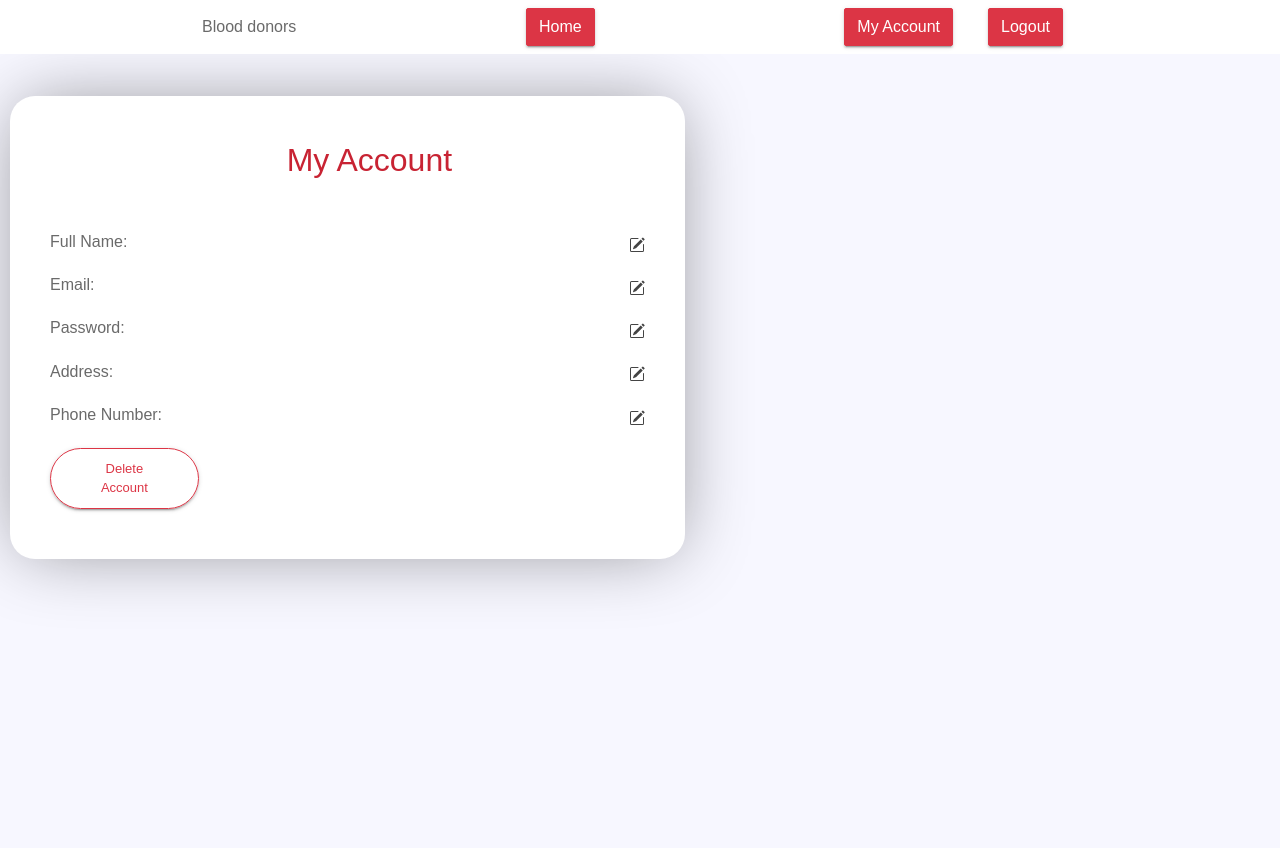
After one commit to RanyaOUNI/Python-Project, a Flask app: page /my_account in a window 1280 px wide. The commit adds this page. Run offline with Flask 3, Linux system fonts and the light colour scheme; some web fonts are replaced.

Commit message:
Liaisons

```diff
--- a/flask_app/controllers/users.py
+++ b/flask_app/controllers/users.py
@@ -25,3 +25,7 @@ def user():
 @app.route('/register2')
 def register2():
     return render_template("register2.html")
+
+@app.route('/my_account')
+def my_account():
+    return render_template("my_account.html")
--- /dev/null
+++ b/flask_app/static/css/my_account.css
@@ -0,0 +1,314 @@
+
+/* ===================================== Import Less ================================== */
+@font-face {
+  font-family: 'mouse-300';
+  src: url("../fonts/RobotoSlab-Regular.ttf") format("truetype"); }
+@font-face {
+  font-family: 'mouse-500';
+  src: url("../fonts/RobotoSlab-Bold.ttf") format("truetype"); }
+/* ===================================== Basic CSS ================================== */
+* {
+  margin: 0px;
+  padding: 0px;
+  list-style: none; }
+
+
+
+a {
+  text-decoration: none;
+  outline: none;
+  color: #444; }
+
+a:hover {
+  color: #444; }
+
+ul {
+  margin-bottom: 0;
+  padding-left: 0; }
+
+a:hover,
+a:focus,
+input,
+textarea {
+  text-decoration: none;
+  outline: none; }
+
+.center {
+  text-align: center; }
+
+.left {
+  text-align: left; }
+
+.right {
+  text-align: right; }
+
+.cp {
+  cursor: pointer; }
+
+html, body {
+  height: 100%; }
+
+p {
+  margin-bottom: 0px;
+  width: 100%; }
+
+.no-padding {
+  padding: 0px; }
+
+.no-margin {
+  margin: 0px; }
+
+.hid {
+  display: none; }
+
+.top-mar {
+  margin-top: 15px; }
+
+.h-100 {
+  height: 100%; }
+
+
+
+.container-fluid {
+  padding: 0px; }
+
+h1, h2, h3, h4, h5, h6 {
+  font-family: "mouse-500", Arial, Helvetica, sans-serif; }
+
+strong {
+  font-family: "mouse-500", Arial, Helvetica, sans-serif; }
+
+body {
+  background-color: #f7f7ff !important;
+  font-family: "mouse-300", Arial, Helvetica, sans-serif;
+  color: #6A6A6A; }
+
+/* .session-title {
+  padding: 30px;
+  margin: 0px; }
+  .session-title h2 {
+    width: 100%;
+    text-align: center; }
+  .session-title p {
+    max-width: 850px;
+    text-align: center;
+    float: none;
+    margin: auto; }
+  .session-title span {
+    float: right;
+    font-style: italic; } */
+
+.inner-title {
+  padding: 20px;
+  padding-left: 0px;
+  margin-bottom: 30px; }
+  .inner-title h2 {
+    width: 100%;
+    text-align: center;
+    font-size: 2rem;
+    font-family: "slab", Arial, Helvetica, sans-serif; }
+  .inner-title p {
+    width: 100%;
+    text-align: center; }
+
+/* .page-nav {
+  padding: 40px;
+  text-align: center;
+  padding-top: 160px; }
+  .page-nav ul {
+    float: none;
+    margin: auto; }
+  .page-nav h2 {
+    font-size: 36px;
+    width: 100%;
+    color: #444; }
+    @media screen and (max-width: 600px) {
+      .page-nav h2 {
+        font-size: 26px; } }
+  .page-nav ul li {
+    float: left;
+    margin-right: 10px;
+    margin-top: 10px;
+    font-size: 16px; }
+    .page-nav ul li i {
+      width: 30px;
+      text-align: center;
+      color: #444; }
+    .page-nav ul li a {
+      color: #444; } */
+
+.btn-success {
+  background-color: #00ab9f;
+  border-color: #00ab9f; }
+  .btn-success:hover {
+    background-color: #00ab9f !important;
+    border-color: #00ab9f !important; }
+  .btn-success:active {
+    background-color: #00ab9f !important;
+    border-color: #00ab9f !important; }
+  .btn-success:focus {
+    background-color: #00ab9f !important;
+    border-color: #00ab9f !important;
+    box-shadow: none !important; }
+
+/* .btn-info {
+  background-color: #4f6dcd;
+  border-color: #4f6dcd; }
+  .btn-info:hover {
+    background-color: #4f6dcd !important;
+    border-color: #4f6dcd !important; }
+  .btn-info:active {
+    background-color: #4f6dcd !important;
+    border-color: #4f6dcd !important; }
+  .btn-info:focus {
+    background-color: #4f6dcd !important;
+    border-color: #4f6dcd !important;
+    box-shadow: none !important; } */
+
+.btn {
+  box-shadow: 0 3px 1px -2px rgba(0, 0, 0, 0.2), 0 2px 2px 0 rgba(0, 0, 0, 0.14), 0 1px 5px 0 rgba(0, 0, 0, 0.12);
+  border-radius: 2px; }
+
+.form-control:focus {
+  box-shadow: none !important;
+  border: 2px solid  #00a8df; }
+
+.btn-light {
+  background-color: #FFF;
+  color: #3F3F3F; }
+
+.collapse.show {
+  display: block !important; }
+
+/* .form-control:focus {
+  box-shadow: none;
+  border: 2px solid #dc3545 !important; } */
+
+.form-control {
+  background-color: #F8F8F8;
+  margin-bottom: 20px; }
+  .form-control:focus {
+    background-color: #FFF;
+    border-color: #CCC; }
+
+.container {
+  max-width: 900px;
+
+}
+/* ===================================== Navbar CSS ================================== */
+.right-nav {
+  display: flex;
+  align-items: center;
+}
+.right-nav ul {
+  list-style: none;
+  margin: 0;
+  padding: 0;
+  display: flex;
+  align-items: center;
+}
+.right-nav li {
+  margin-right: 15px;
+}
+.nav-item a{
+  margin-left: 20px;
+}
+/* ===================================== Header CSS ================================== */
+@media screen and (max-width: 991px) {
+  .cdvfdfd {
+    padding: 15px; } }
+
+.login-box {
+  background-color: #FFF;
+  float: none;
+  /* margin: auto; */
+  border-radius: 25px !important;
+  -webkit-box-shadow: 0px 0px 72px -10px rgba(0, 0, 0, 0.44);
+  -moz-box-shadow: 0px 0px 72px -10px rgba(0, 0, 0, 0.44);
+  box-shadow: 0px 0px 72px -10px rgba(0, 0, 0, 0.44);
+  border-radius: 5px;
+  margin: -20%;
+}
+  @media screen and (max-width: 575px) {
+    .login-box {
+      margin-top: 0px; } }
+  @media screen and (max-width: 1096px) {
+    .login-box {
+      margin-bottom: 40px;
+      margin-top: 40px; } }
+
+.log-det {
+  padding: 40px; }
+  .log-det .small-logo {
+    text-align: center;
+    align-items: center;
+    color: #c82333;
+    font-size: 2rem; }
+    .log-det .small-logo i {
+      font-size: 32px;
+      margin-right: 10px; }
+  .log-det .dfmn {
+    margin-top: 15px;
+    font-size: .9rem; }
+  .log-det h2 {
+    margin-top: 20px;
+    width: 100%;
+    text-align: center;
+    font-size: 1.3rem;
+    margin-bottom: 40px; }
+  .log-det ul {
+    float: none;
+    margin: auto;
+    width: 200px; }
+    .log-det ul li {
+      float: left;
+      padding: 10px; }
+      .log-det ul li i {
+        padding: 10px;
+        border: 1px solid #CCC;
+        width: 40px;
+        height: 40px;
+        text-align: center;
+        border-radius: 50px; }
+  .log-det p {
+    width: 100%;
+    text-align: center;
+    margin-bottom: 20px;
+    margin-top: 10px; }
+  .log-det .small-info {
+    font-size: .9rem;
+    border-top: 1px solid #cccccc73;
+    padding-top: 20px;
+    margin-bottom: 5px; }
+  .log-det .btn {
+    width: 100%; }
+  .log-det .text-box-cont {
+    max-width: 800px;
+    float: none;
+    margin: auto; }
+    /* .log-det .text-box-cont .input-group .input-group-prepend span {
+      background-color: #F8F8F8;
+      border-radius: 0px;
+      border-right: 0px;
+      border-bottom-left-radius: 50px;
+      border-top-left-radius: 50px; } */
+    .log-det .text-box-cont .input-group .input-group-prepend i {
+      color: #777474;
+      font-size: 14px; }
+
+    .log-det .text-box-cont .btn {
+      border-radius: 50px;
+      padding: 10px 30px;
+      /* margin: auto; */
+      margin-bottom: 10px;
+      font-size: 13px; }
+
+    .log-det .forget-o {
+      color: #777474;
+      font-weight: 600;
+      margin: auto; }
+
+      .log-det .forget-p {
+        color: #c82333;
+        font-weight: 600;
+        margin: auto; }
--- a/flask_app/templates/home.html
+++ b/flask_app/templates/home.html
@@ -40,7 +40,7 @@
 
                     <a class="nav-link" href="#contact">Contact Us</a>
                   </li>
-                  <li><a href="/login"><button type="button" class="btn btn-danger">Login</button></a> </li>
+                  <li><a href="/login"><button type="button" class="btn btn-danger">Login</button></a></li>
                   <li><a href="/register"><button type="button" class="btn btn-danger">Sign In</button></a></li>
                 </ul>
               </div>
--- /dev/null
+++ b/flask_app/templates/my_account.html
@@ -0,0 +1,167 @@
+<!doctype html>
+<html lang="en">
+
+<head>
+    <meta charset="utf-8">
+    <meta name="viewport" content="width=device-width, initial-scale=1, shrink-to-fit=no">
+    <title> My Account</title>
+
+    <!-- <link rel="shortcut icon" href="assets/images/fav.jpg">
+    <link rel="stylesheet" href="assets/css/bootstrap.min.css">
+    <link rel="stylesheet" href="assets/css/fontawsom-all.min.css">
+    <link rel="stylesheet" type="text/css" href="assets/css/style.css" /> -->
+    <link rel="stylesheet" href="https://cdn.jsdelivr.net/npm/bootstrap@5.2.3/dist/css/bootstrap.min.css">
+    <link rel="stylesheet" href="{{url_for('static', filename='css/my_account.css')}}">
+    <link rel="stylesheet" href="{{url_for('static', filename='css/fontawsom-all.min.css')}}">
+</head>
+
+<body>
+    <div class="container-fluid ">
+        <nav class="navbar navbar-expand-lg navbar-light bg-white fixed-top">
+            <div class="container">
+              <button
+                class="navbar-toggler"
+                type="button"
+                data-mdb-toggle="collapse"
+                data-mdb-target="#navbarExample01"
+                aria-controls="navbarExample01"
+                aria-expanded="false"
+                aria-label="Toggle navigation"
+              >
+                <i class="fas fa-bars"></i>
+              </button>
+              <div class="collapse navbar-collapse d-flex justify-content-between " id="navbarExample01">
+                <div class="left-nav">
+                    <a class="nav-link" aria-current="page" href="#">Blood donors</a>
+                  </div>
+                <div class="center-nav">
+                  <a class="btn btn-danger " href="/">Home</a>
+                </div>
+
+                  <div class="right-nav">
+                  <ul>
+                  <li class="nav-item ">
+                    <a class="btn btn-danger  " href="/my_account">My Account</a>
+                  </li>
+                  <li class="nav-item">
+                    <a class="btn btn-danger " href="/">Logout</a>
+                  </li>
+                </ul>
+              </div>
+              </div>
+            </div>
+          </nav>
+
+        <div class="container mt-5">
+            <div class="row cdvfdfd">
+                <div class="col-lg-9 col-md-12 login-box mt-5">
+                    <div class="row">
+                        <div class="col-lg-12 col-md-6 log-det ">
+                            <div class="small-logo">
+                                <i class="fab fa-asymmetrik"></i> My Account
+                            </div>
+
+
+
+
+                            <div class="text-box-cont mt-5">
+                                <div class="input-group mb-3 d-flex justify-content-between">
+                                    <h6>Full Name:</h6>
+                                    <div class="input-group-prepend">
+                                        <a href="/">
+                                            <span id="basic-addon1"><svg xmlns="http://www.w3.org/2000/svg" width="16" height="16" fill="currentColor" class="bi bi-pencil-square" viewBox="0 0 16 16">
+                                                <path d="M15.502 1.94a.5.5 0 0 1 0 .706L14.459 3.69l-2-2L13.502.646a.5.5 0 0 1 .707 0l1.293 1.293zm-1.75 2.456-2-2L4.939 9.21a.5.5 0 0 0-.121.196l-.805 2.414a.25.25 0 0 0 .316.316l2.414-.805a.5.5 0 0 0 .196-.12l6.813-6.814z"/>
+                                                <path fill-rule="evenodd" d="M1 13.5A1.5 1.5 0 0 0 2.5 15h11a1.5 1.5 0 0 0 1.5-1.5v-6a.5.5 0 0 0-1 0v6a.5.5 0 0 1-.5.5h-11a.5.5 0 0 1-.5-.5v-11a.5.5 0 0 1 .5-.5H9a.5.5 0 0 0 0-1H2.5A1.5 1.5 0 0 0 1 2.5v11z"/>
+                                              </svg></span>
+                                        </a>
+
+                                    </div>
+
+                                </div>
+
+                                <div class="input-group mb-3 d-flex justify-content-between">
+                                    <h6>Email:</h6>
+                                    <div class="input-group-prepend">
+                                        <a href="/">
+                                            <span id="basic-addon1"><svg xmlns="http://www.w3.org/2000/svg" width="16" height="16" fill="currentColor" class="bi bi-pencil-square" viewBox="0 0 16 16">
+                                                <path d="M15.502 1.94a.5.5 0 0 1 0 .706L14.459 3.69l-2-2L13.502.646a.5.5 0 0 1 .707 0l1.293 1.293zm-1.75 2.456-2-2L4.939 9.21a.5.5 0 0 0-.121.196l-.805 2.414a.25.25 0 0 0 .316.316l2.414-.805a.5.5 0 0 0 .196-.12l6.813-6.814z"/>
+                                                <path fill-rule="evenodd" d="M1 13.5A1.5 1.5 0 0 0 2.5 15h11a1.5 1.5 0 0 0 1.5-1.5v-6a.5.5 0 0 0-1 0v6a.5.5 0 0 1-.5.5h-11a.5.5 0 0 1-.5-.5v-11a.5.5 0 0 1 .5-.5H9a.5.5 0 0 0 0-1H2.5A1.5 1.5 0 0 0 1 2.5v11z"/>
+                                              </svg></span>
+                                        </a>
+
+                                    </div>
+
+                                </div>
+
+                                <div class="input-group mb-3 d-flex justify-content-between">
+                                    <h6>Password:</h6>
+                                    <div class="input-group-prepend">
+                                        <a href="/">
+                                            <span id="basic-addon1"><svg xmlns="http://www.w3.org/2000/svg" width="16" height="16" fill="currentColor" class="bi bi-pencil-square" viewBox="0 0 16 16">
+                                                <path d="M15.502 1.94a.5.5 0 0 1 0 .706L14.459 3.69l-2-2L13.502.646a.5.5 0 0 1 .707 0l1.293 1.293zm-1.75 2.456-2-2L4.939 9.21a.5.5 0 0 0-.121.196l-.805 2.414a.25.25 0 0 0 .316.316l2.414-.805a.5.5 0 0 0 .196-.12l6.813-6.814z"/>
+                                                <path fill-rule="evenodd" d="M1 13.5A1.5 1.5 0 0 0 2.5 15h11a1.5 1.5 0 0 0 1.5-1.5v-6a.5.5 0 0 0-1 0v6a.5.5 0 0 1-.5.5h-11a.5.5 0 0 1-.5-.5v-11a.5.5 0 0 1 .5-.5H9a.5.5 0 0 0 0-1H2.5A1.5 1.5 0 0 0 1 2.5v11z"/>
+                                              </svg></span>
+                                        </a>
+
+                                    </div>
+
+                                </div>
+
+                                <div class="input-group mb-3 d-flex justify-content-between">
+                                    <h6>Address:</h6>
+                                    <div class="input-group-prepend">
+                                        <a href="/">
+                                            <span id="basic-addon1"><svg xmlns="http://www.w3.org/2000/svg" width="16" height="16" fill="currentColor" class="bi bi-pencil-square" viewBox="0 0 16 16">
+                                                <path d="M15.502 1.94a.5.5 0 0 1 0 .706L14.459 3.69l-2-2L13.502.646a.5.5 0 0 1 .707 0l1.293 1.293zm-1.75 2.456-2-2L4.939 9.21a.5.5 0 0 0-.121.196l-.805 2.414a.25.25 0 0 0 .316.316l2.414-.805a.5.5 0 0 0 .196-.12l6.813-6.814z"/>
+                                                <path fill-rule="evenodd" d="M1 13.5A1.5 1.5 0 0 0 2.5 15h11a1.5 1.5 0 0 0 1.5-1.5v-6a.5.5 0 0 0-1 0v6a.5.5 0 0 1-.5.5h-11a.5.5 0 0 1-.5-.5v-11a.5.5 0 0 1 .5-.5H9a.5.5 0 0 0 0-1H2.5A1.5 1.5 0 0 0 1 2.5v11z"/>
+                                              </svg></span>
+                                        </a>
+
+                                    </div>
+
+                                </div>
+
+                                <div class="input-group mb-3 d-flex justify-content-between">
+                                    <h6>Phone Number:</h6>
+                                    <div class="input-group-prepend">
+
+                                        <a href="/">
+                                        <span id="basic-addon1"><svg xmlns="http://www.w3.org/2000/svg" width="16" height="16" fill="currentColor" class="bi bi-pencil-square" viewBox="0 0 16 16">
+                                            <path d="M15.502 1.94a.5.5 0 0 1 0 .706L14.459 3.69l-2-2L13.502.646a.5.5 0 0 1 .707 0l1.293 1.293zm-1.75 2.456-2-2L4.939 9.21a.5.5 0 0 0-.121.196l-.805 2.414a.25.25 0 0 0 .316.316l2.414-.805a.5.5 0 0 0 .196-.12l6.813-6.814z"/>
+                                            <path fill-rule="evenodd" d="M1 13.5A1.5 1.5 0 0 0 2.5 15h11a1.5 1.5 0 0 0 1.5-1.5v-6a.5.5 0 0 0-1 0v6a.5.5 0 0 1-.5.5h-11a.5.5 0 0 1-.5-.5v-11a.5.5 0 0 1 .5-.5H9a.5.5 0 0 0 0-1H2.5A1.5 1.5 0 0 0 1 2.5v11z"/>
+                                          </svg></span>
+                                    </a>
+
+                                    </div>
+
+                                </div>
+
+                                <div class="input-group">
+                                    <button class="btn btn-outline-danger btn-round w-25">Delete Account</button>
+                                </div>
+
+
+                            </div>
+
+
+
+
+
+
+
+                        </div>
+
+                    </div>
+                </div>
+            </div>
+        </div>
+    </div>
+</body>
+
+<script src="assets/js/jquery-3.2.1.min.js"></script>
+<script src="assets/js/popper.min.js"></script>
+<script src="assets/js/bootstrap.min.js"></script>
+<script src="assets/js/script.js"></script>
+
+
+</html>
--- a/flask_app/templates/register2.html
+++ b/flask_app/templates/register2.html
@@ -3,12 +3,12 @@
 <head>
     <meta charset="UTF-8">
     <meta name="viewport" content="width=device-width, initial-scale=1.0">
-    <link rel="shortcut icon" href="assets/images/fav.jpg">
+    <!-- <link rel="shortcut icon" href="assets/images/fav.jpg">
     <link rel="stylesheet" href="/flask_app/static/css/bootstrap.min.css">
-    <link rel="stylesheet" href="/flask_app/static/css/fontawsom-all.min.css">
+    <link rel="stylesheet" href="/flask_app/static/css/fontawsom-all.min.css"> -->
     <link rel="stylesheet" href="https://cdn.jsdelivr.net/npm/bootstrap@5.2.3/dist/css/bootstrap.min.css">
     <link rel="stylesheet" href="{{url_for('static', filename='css/register2.css')}}">
-    <link rel="stylesheet" type="text/css" href="/flask_app/static/css/register2.css"/>
+    <!-- <link rel="stylesheet" type="text/css" href="/flask_app/static/css/register2.css"/> -->
 
     <title>Complete Registration</title>
 </head>
--- a/flask_app/templates/registration_form.html
+++ b/flask_app/templates/registration_form.html
@@ -8,9 +8,9 @@
 
     <!-- <link rel="shortcut icon" href="/flask_app/static/assets/webfonts/fa-brands-400.eot"> -->
 
-    <link rel="stylesheet" href="{{url_for('static', filename='css/login.css')}}">
+    <link rel="stylesheet" href="{{url_for('static', filename='css/register.css')}}">
     <link rel="stylesheet" href="https://cdn.jsdelivr.net/npm/bootstrap@5.2.3/dist/css/bootstrap.min.css">
-    <link rel="stylesheet" href="{{url_for('static', filename='css/fontawsom-all.min.css')}}">
+    <!-- <link rel="stylesheet" href="{{url_for('static', filename='css/fontawsom-all.min.css')}}"> -->
 </head>
 
 <body>
--- a/flask_app/templates/user.html
+++ b/flask_app/templates/user.html
@@ -18,7 +18,7 @@
               </button>
               <div class="collapse navbar-collapse" id="navbarNavAltMarkup">
                 <div class="navbar-nav ">
-                  <a class="nav-link active col-5   text-center text-white" aria-current="page" href="#">Home</a>
+                  <a class="nav-link active col-5   text-center text-white" aria-current="page" href="/my_account">My Account</a>
                   <a href="/" class=" btn btn-secondary">Logout</a>
                 </div>
 
```
Also changed, not shown: flask_app/models/user.py (added, +26 -0 lines).
